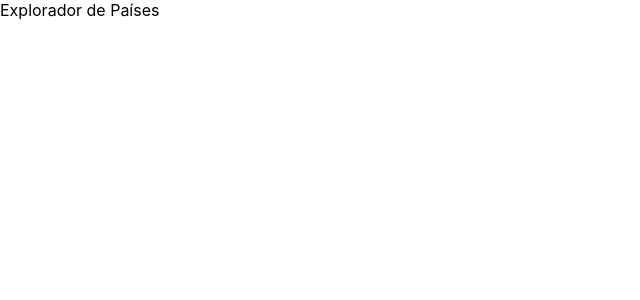
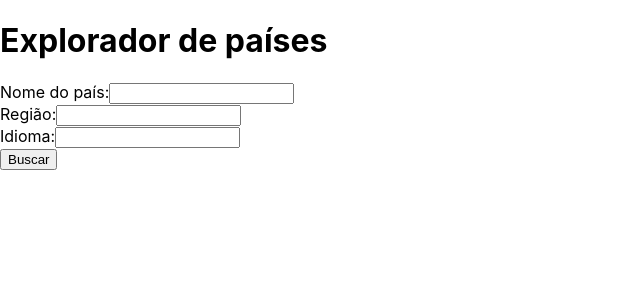
Before and after one commit to LuizaNakahira/Fullstack-Project, a React (Create React App) app in the folder explorador-de-paises/: page / in a window 1280 px wide. Shown: the top 300 px of the page, without its empty margins (0-640 px from the left). Built offline with nearby package versions, Linux system fonts and the light colour scheme; no server answers.

Commit message:
Formulario de Busca
Criei o formulario de busca por paises e o importei no componente pai (app.js)

```diff
--- a/explorador-de-paises/src/App.js
+++ b/explorador-de-paises/src/App.js
@@ -1,12 +1,26 @@
 import React, { useEffect } from 'react';
+import SearchForm from './components/SearchForm';
 import { fetchCountries } from './services/api';
 
 function App() {
-  useEffect( () => {
-    fetchCountries();
-  }, []);
+  const handleSearch = (searchParams) => {
+    const { countryName, region, language } = searchParams;
 
-  return <div>Explorador de Países</div>
+    fetchCountries({ countryName, region, language })
+      .then( (data) => {
+        console.log("Resultados da Busca:", data);
+      })
+      .catch( (error) => {
+        console.log("Erro ao buscar paises", error);
+      });
+  };
+
+  return(
+    <div>
+      <h1>Explorador de países</h1>
+      <SearchForm onSearch={handleSearch}/>
+    </div>
+  );
 };
 
 export default App;
--- /dev/null
+++ b/explorador-de-paises/src/components/SearchForm.js
@@ -0,0 +1,47 @@
+import React, { useState } from 'react';
+
+function SearchForm( {onSearch} ){
+    const [countryName, setCountryName] = useState('');
+    const [region, setRegion] = useState('');
+    const [language, setLanguage] = useState('');
+
+    const handleSubmit = (event) => {
+        event.preventDefault();
+        onSearch({ countryName, region, language });
+    };
+
+    return(
+        <form onSubmit={handleSubmit}>
+            <label>
+                Nome do país:
+                <input
+                    type='text'
+                    value={countryName}
+                    onChange={(event) => setCountryName(event.target.value)}
+                />
+            </label>
+            <br></br>
+            <label>
+                Região:
+                <input
+                    type='text'
+                    value={region}
+                    onChange={(event) => setRegion(event.target.value)}
+                />
+            </label>
+            <br></br>
+            <label>
+                Idioma:
+                <input
+                    type='text'
+                    value={language}
+                    onChange={(event) => setLanguage(event.target.value)}
+                />
+            </label>
+            <br></br>
+            <button type='submit'>Buscar</button>
+        </form>
+    );
+};
+
+export default SearchForm;
```
